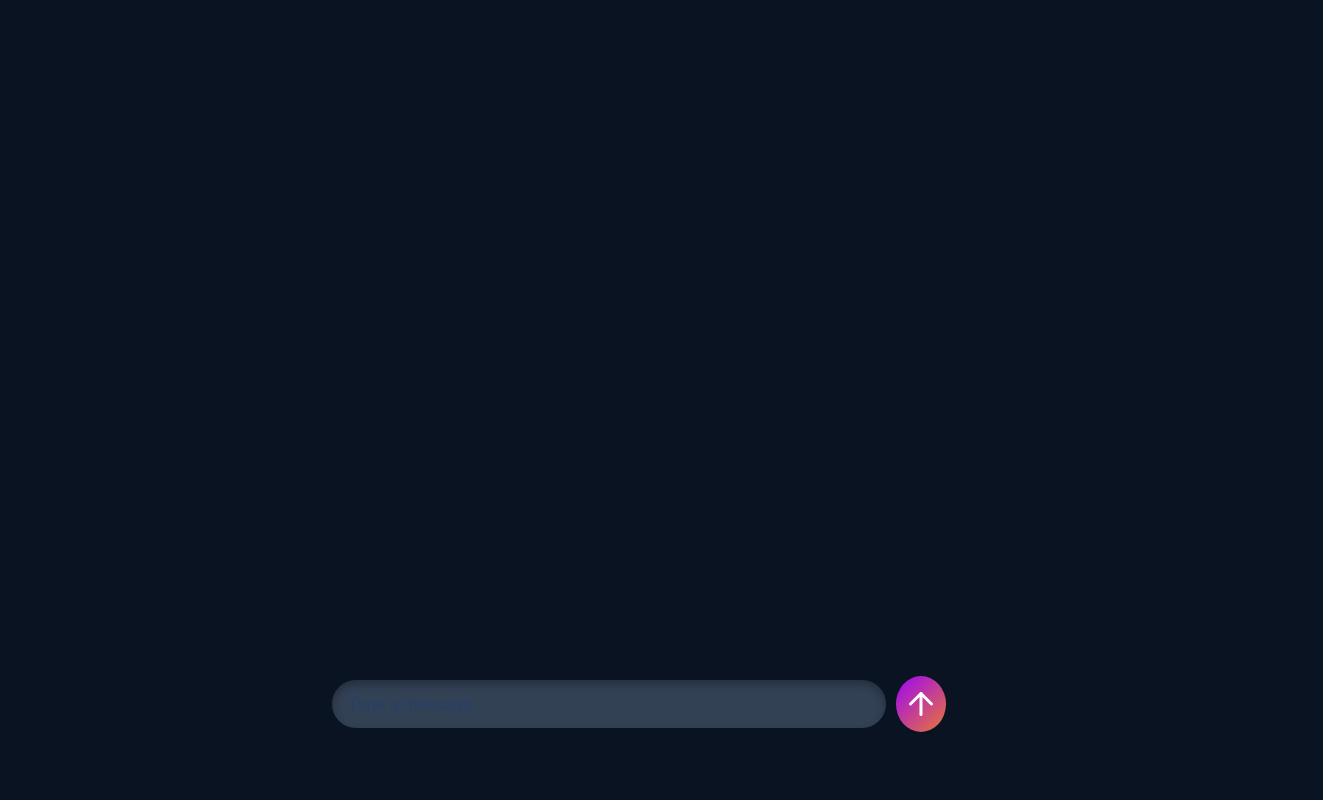
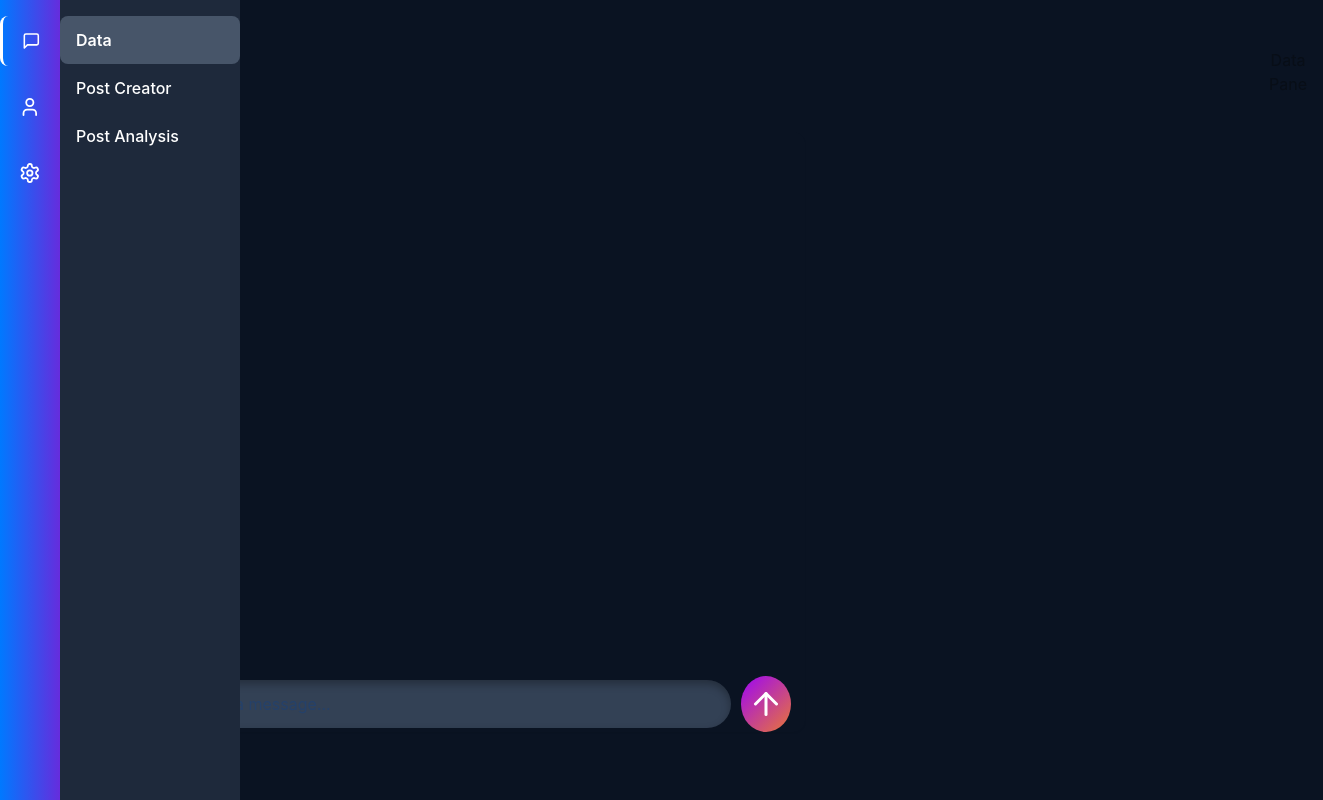
Before and after one commit to zuuxuux/gpt-repository-loader, a React (Vite) app in the folder frontend/: page / in a window 1280 px wide. Shown: the top 800 px of the page, 1323 px wide, since content can reach past the window. Built offline with nearby package versions, Linux system fonts and the light colour scheme.

Commit message:
Add NavBar

```diff
--- a/frontend/src/App.tsx
+++ b/frontend/src/App.tsx
@@ -5,9 +5,16 @@ import TopicCard from './components/TopicCard'
 import { mockTopics } from './data/topics'
 import './App.css'
 
+// If you’re using the modular approach from earlier,
+// import SideNav from "@/components/ui/SideNav/SideNav" (or wherever you put it).
+import SideNav from '@/components/SideNav'
+
 function App() {
   return (
-    <div>
+    <div className="flex">
+      {/* MAIN CONTENT ON THE LEFT */}
+      <div className="flex-1">
+        {/* Existing content */}
         <div className="container mx-auto">
           <ChatContainer />
         </div>
@@ -22,6 +29,10 @@ function App() {
           ))}
         </div>
       </div>
+
+      {/* SIDENAV ON THE RIGHT */}
+      <SideNav />
+    </div>
   )
 }
 
--- /dev/null
+++ b/frontend/src/components/MainNav.module.css
@@ -0,0 +1,36 @@
+.mainNav {
+    position: fixed;
+    top: 0;
+    left: 0;
+    /* Use a vertical gradient from your example (purple to bluish) */
+    background: linear-gradient(90deg, #0079FF, #662CDD);
+    width: 60px;
+    height: 100vh;
+    display: flex;
+    flex-direction: column;
+    align-items: center;
+    padding-top: 1rem;
+    gap: 1rem; /* spacing between icons */
+  }
+
+  .mainNavItem {
+    background: none;
+    border: none;
+    color: white;
+    cursor: pointer;
+    width: 100%;
+    height: 50px;
+    display: flex;
+    align-items: center;
+    justify-content: center;
+    transition: opacity 0.2s;
+  }
+
+  .mainNavItem:hover {
+    opacity: 0.8;
+  }
+
+  .mainNavItemActive {
+    opacity: 1;
+    border-left: 3px solid white;
+  }
--- /dev/null
+++ b/frontend/src/components/MainNav.tsx
@@ -0,0 +1,36 @@
+import React from 'react';
+import styles from './MainNav.module.css';
+import { MessageSquare, User, Settings } from 'lucide-react';
+
+interface MainNavProps {
+  activeMain: 'chat' | 'user' | 'settings';
+  setActiveMain: (val: 'chat' | 'user' | 'settings') => void;
+}
+
+export default function MainNav({ activeMain, setActiveMain }: MainNavProps) {
+  return (
+    <div className={styles.mainNav}>
+      <button
+        className={`${styles.mainNavItem} ${activeMain === 'chat' ? styles.mainNavItemActive : ''}`}
+        onClick={() => setActiveMain('chat')}
+        aria-label="Chat"
+      >
+        <MessageSquare size={24} />
+      </button>
+      <button
+        className={`${styles.mainNavItem} ${activeMain === 'user' ? styles.mainNavItemActive : ''}`}
+        onClick={() => setActiveMain('user')}
+        aria-label="User"
+      >
+        <User size={24} />
+      </button>
+      <button
+        className={`${styles.mainNavItem} ${activeMain === 'settings' ? styles.mainNavItemActive : ''}`}
+        onClick={() => setActiveMain('settings')}
+        aria-label="Settings"
+      >
+        <Settings size={24} />
+      </button>
+    </div>
+  );
+}
--- /dev/null
+++ b/frontend/src/components/SideNav.module.css
@@ -0,0 +1,17 @@
+.sideNavContainer {
+    /* This can be a wrapper to position everything if needed */
+    width: 100%;
+    height: 100vh;
+    display: flex; /* so sub nav can appear to the right of main nav */
+  }
+
+  /* The main content area offsets itself if subnav is open. */
+  .mainContent {
+    flex: 1;
+    padding: 1rem;
+    transition: margin-left 0.3s ease;
+  }
+
+  .offsetLeft {
+    margin-left: 240px; /* e.g. 60px for main nav + 180px for subnav */
+  }
--- /dev/null
+++ b/frontend/src/components/SideNav.tsx
@@ -0,0 +1,62 @@
+import React, { useState } from 'react';
+import styles from './SideNav.module.css';
+import MainNav from '@/components/MainNav';
+import SubNav from '@/components/SubNav';
+
+export default function SideNav() {
+  // Which main nav item is currently selected
+  const [activeMain, setActiveMain] = useState<'chat' | 'user' | 'settings'>('chat');
+  // Which sub nav item is currently selected (relevant only if activeMain === 'chat')
+  const [activeSub, setActiveSub] = useState<'data' | 'postCreator' | 'postAnalysis'>('data');
+
+  // For demonstration, show sub nav only when 'chat' is selected
+  const showSubNav = activeMain === 'chat';
+
+  // Renders the main content depending on states
+  let content: JSX.Element;
+  if (activeMain === 'chat') {
+    switch (activeSub) {
+      case 'postCreator':
+        content = <div>Post Creator Pane</div>;
+        break;
+      case 'postAnalysis':
+        content = <div>Post Analysis Pane</div>;
+        break;
+      case 'data':
+      default:
+        content = <div>Data Pane</div>;
+        break;
+    }
+  } else if (activeMain === 'user') {
+    content = <div>User Pane</div>;
+  } else {
+    content = <div>Settings Pane</div>;
+  }
+
+  return (
+    <div className={styles.sideNavContainer}>
+      {/* Main Nav */}
+      <MainNav
+        activeMain={activeMain}
+        setActiveMain={setActiveMain}
+      />
+
+      {/* Sub Nav (only if activeMain === 'chat') */}
+      {showSubNav && (
+        <SubNav
+          activeSub={activeSub}
+          setActiveSub={setActiveSub}
+        />
+      )}
+
+      {/* Main Content (shifted if sub nav is shown) */}
+      <div
+        className={
+          `${styles.mainContent} ${showSubNav ? styles.offsetLeft : ''}`
+        }
+      >
+        {content}
+      </div>
+    </div>
+  );
+}
--- /dev/null
+++ b/frontend/src/components/SubNav.module.css
@@ -0,0 +1,30 @@
+.subNav {
+    position: fixed;
+    top: 0;
+    left: 60px; /* offset by the width of the MainNav */
+    width: 180px;
+    height: 100vh;
+    background-color: rgb(30, 41, 59); /* or your custom background color */
+    display: flex;
+    flex-direction: column;
+    padding-top: 1rem;
+  }
+
+  .subNavItem {
+    background: none;
+    border: none;
+    color: white;
+    text-align: left;
+    padding: 0.75rem 1rem;
+    cursor: pointer;
+    transition: background-color 0.2s;
+  }
+
+  .subNavItem:hover {
+    background-color: rgb(51, 65, 85);
+  }
+
+  .subNavItemActive {
+    background-color: rgb(71, 85, 105);
+    font-weight: 600;
+  }
--- /dev/null
+++ b/frontend/src/components/SubNav.tsx
@@ -0,0 +1,32 @@
+import React from 'react';
+import styles from './SubNav.module.css';
+
+interface SubNavProps {
+  activeSub: 'data' | 'postCreator' | 'postAnalysis';
+  setActiveSub: (val: 'data' | 'postCreator' | 'postAnalysis') => void;
+}
+
+export default function SubNav({ activeSub, setActiveSub }: SubNavProps) {
+  return (
+    <div className={styles.subNav}>
+      <button
+        className={`${styles.subNavItem} ${activeSub === 'data' ? styles.subNavItemActive : ''}`}
+        onClick={() => setActiveSub('data')}
+      >
+        Data
+      </button>
+      <button
+        className={`${styles.subNavItem} ${activeSub === 'postCreator' ? styles.subNavItemActive : ''}`}
+        onClick={() => setActiveSub('postCreator')}
+      >
+        Post Creator
+      </button>
+      <button
+        className={`${styles.subNavItem} ${activeSub === 'postAnalysis' ? styles.subNavItemActive : ''}`}
+        onClick={() => setActiveSub('postAnalysis')}
+      >
+        Post Analysis
+      </button>
+    </div>
+  );
+}
```
Lines whose indentation alone changed are shown as unchanged.
